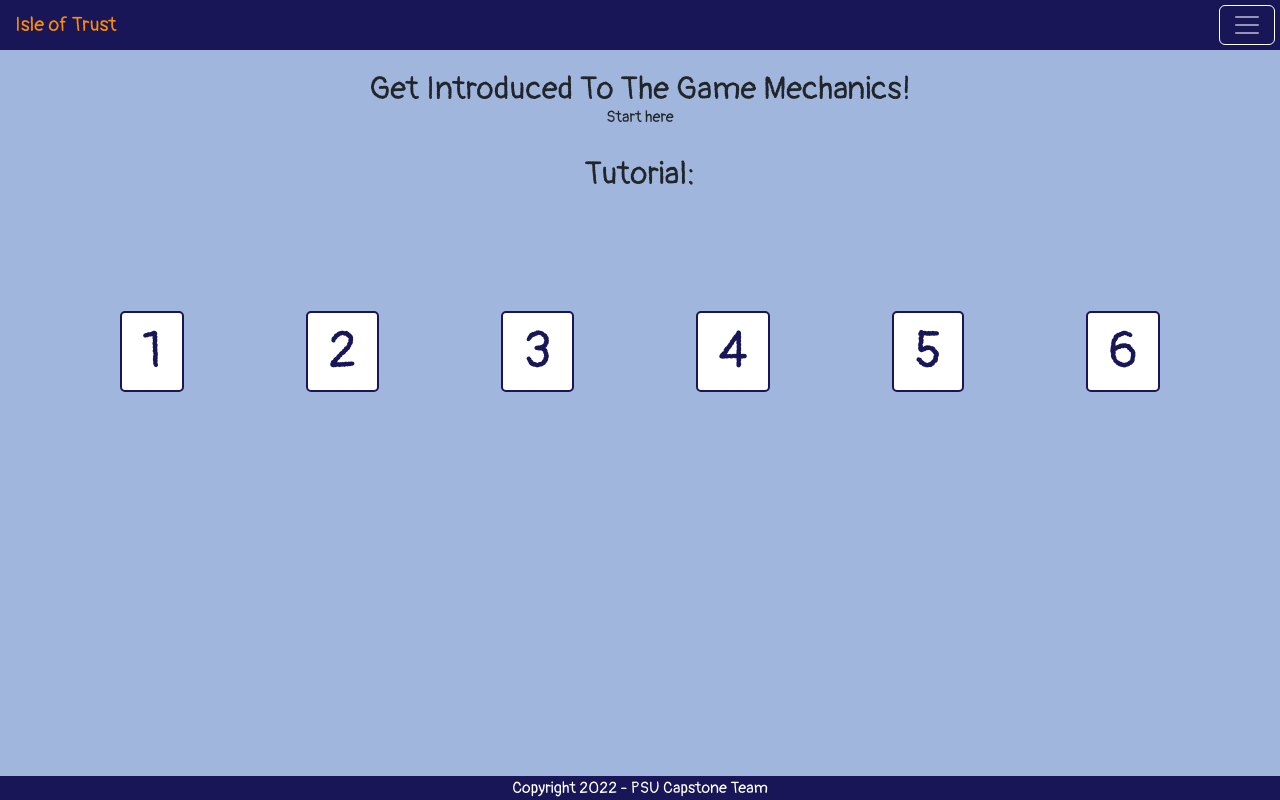
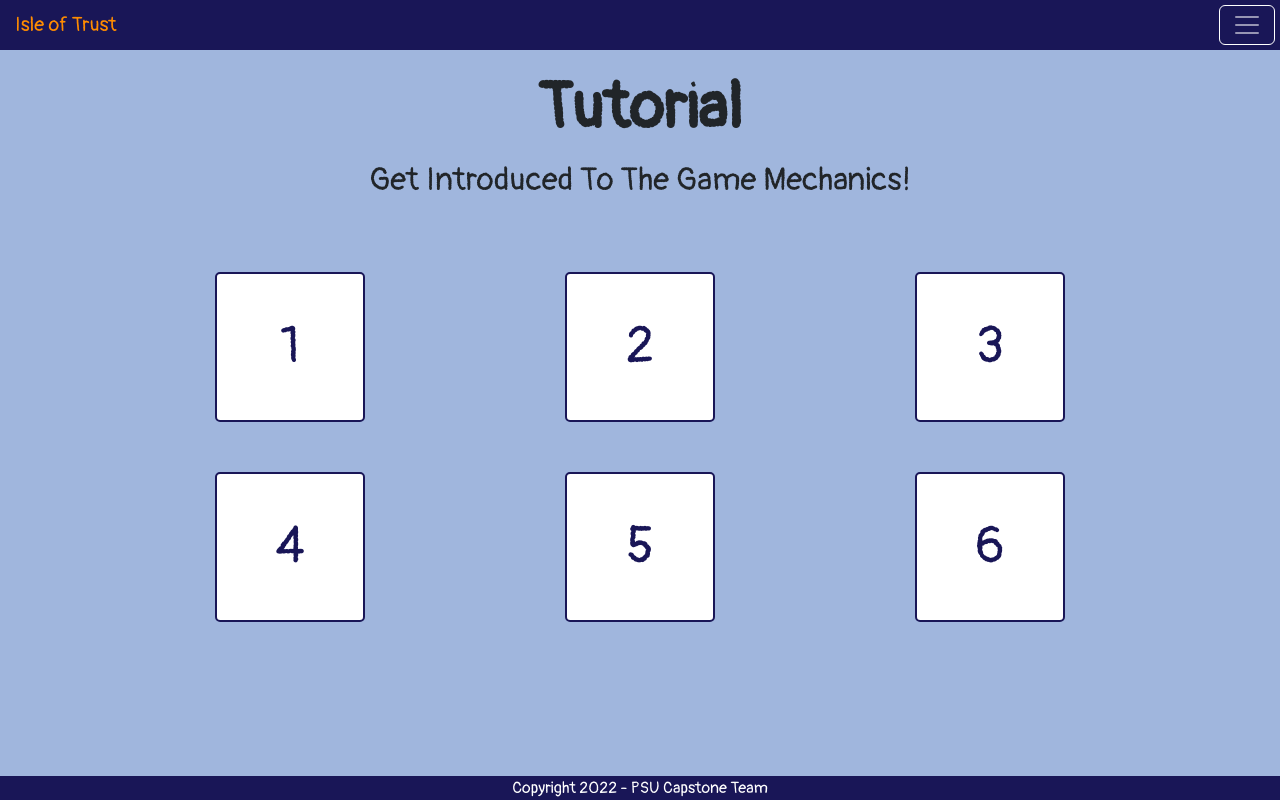
Before and after one commit to hollan2/capstone_project, a React (Vite) app in the folder Isle of Trust/: page /tutorial in a window 1280 px wide. Built offline with nearby package versions, Linux system fonts and the light colour scheme; a web font is replaced by a local one.

Commit message:
Adjusted headers and made the levels in a 3 x 2 set!

```diff
--- a/Isle of Trust/src/css/main.css
+++ b/Isle of Trust/src/css/main.css
@@ -66,6 +66,8 @@ footer {
     z-index: 200;
     display: flex;
     flex-direction: row;
+    justify-content: center;
+    margin: auto;
 }
 
 /* Various settings of the button itself. */
@@ -80,6 +82,11 @@ footer {
     background-color: var(--white);
     color: var(--dark-blue);
     text-decoration: none;
+    top: -70px;
+
+    /* Use these to manipulate how big the buttons are. */
+    width: 150px;
+    height: 150px;
 }
 
 /* Changes the color of the button when hovered over. */
@@ -131,6 +138,22 @@ footer {
 #splash h1 span {
     position: relative;
     font-size: 0.5em;
+    top: -15px;
+}
+
+/* Used in particular for the headers of /tutorial. */
+#splash h2 {
+    position: relative;
+    text-align: center;
+    font-size: 4em;
+    font-weight: bold;
+}
+
+/* Only found in the header below the biggest in /tutorial. */
+#splash h2 span {
+    position: relative;
+    font-size: 0.5em;
+    font-weight: normal;
     top: -15px;
 }
 
--- a/Isle of Trust/src/routes/tutorial.tsx
+++ b/Isle of Trust/src/routes/tutorial.tsx
@@ -16,14 +16,11 @@ export default function Levels() {
         //Note that the div "divider" is purely just a way to create whitespace betewen buttons.
         //The adjustment to the size can be found in main.css! Same for the "levels" article.
         <article id="splash">
-            <h1>
-                Get Introduced To The Game Mechanics!
+            <h2>
+                Tutorial
                 <br />
-                <span>Start here</span>
-            </h1>
-            <h1>
-                Tutorial:
-            </h1>
+                <span>Get Introduced To The Game Mechanics!</span>
+            </h2>
 
         <span>
             <article id="levels">
@@ -38,7 +35,10 @@ export default function Levels() {
                 <Link className="link" to="/level3">
                     <button> 3 </button>
                 </Link>
-                <div className="divider"/>
+            </article>
+        </span>
+        <span>
+            <article id="levels">
                 <Link className="link" to="/level4">
                     <button> 4 </button>
                 </Link>
```
